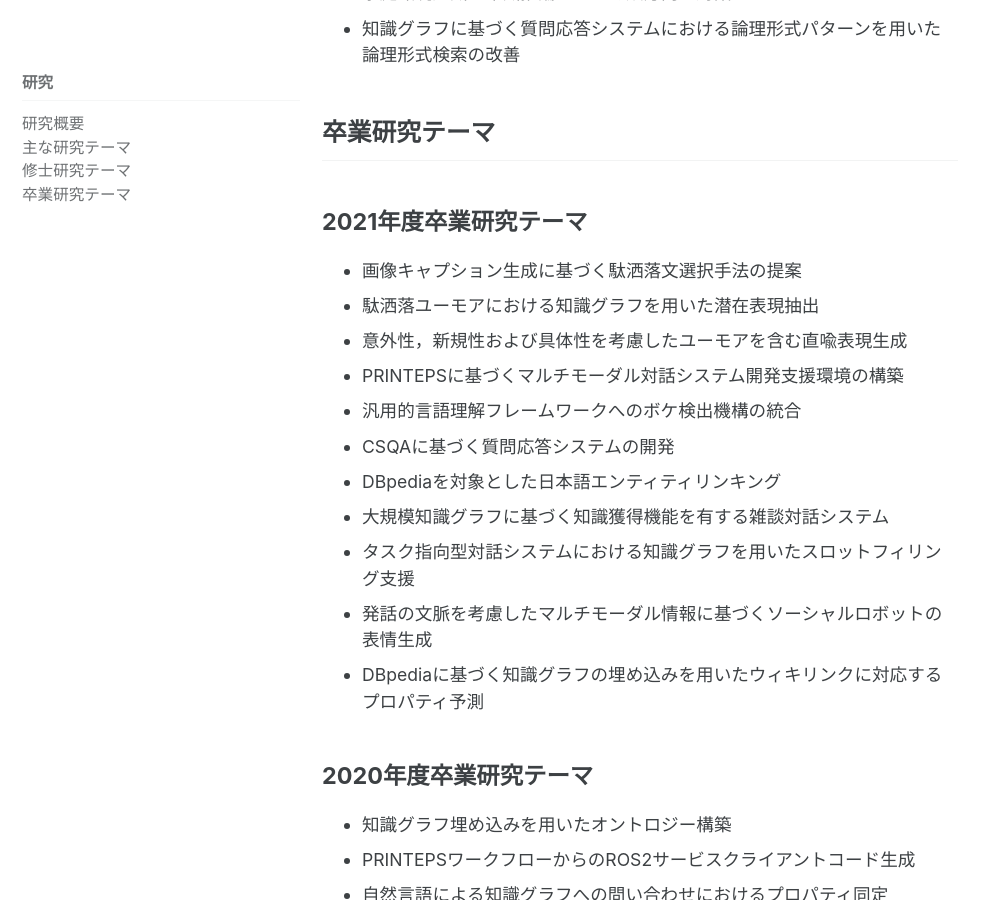
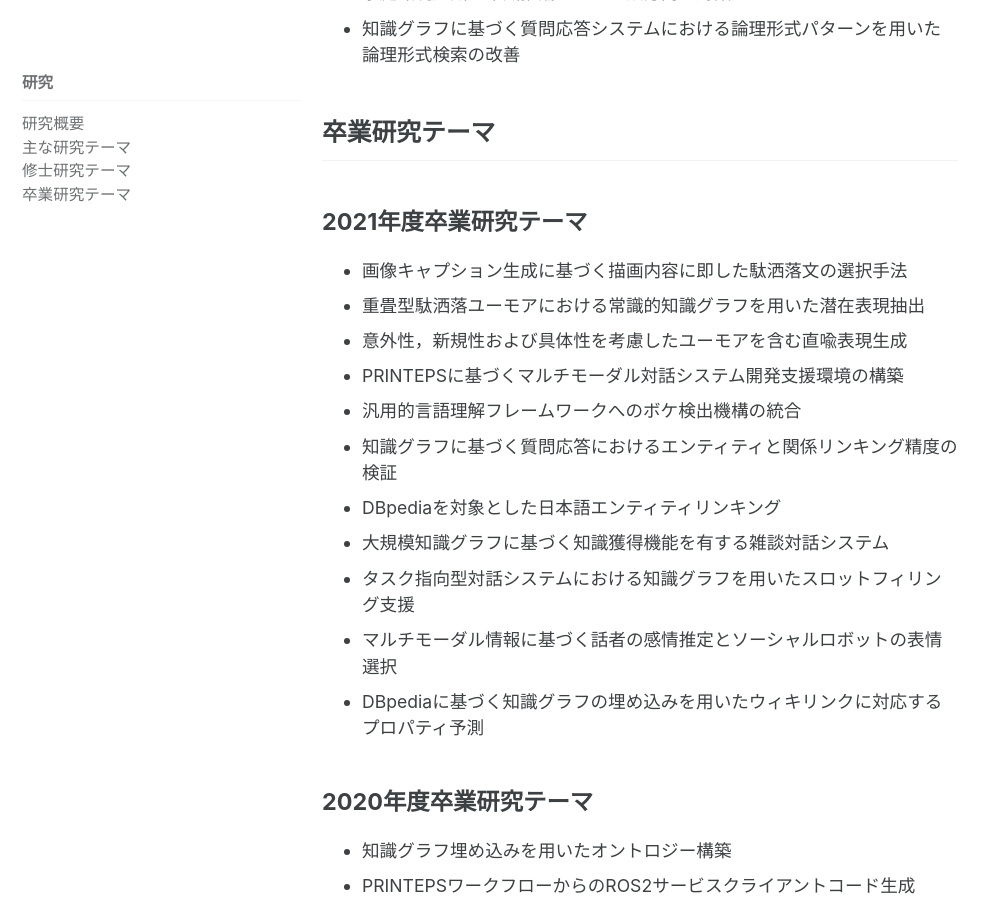
Before and after one commit to ke-lab-it-agu/ke-lab-it-agu.github.io, a Jekyll site: the page built from research.md, in a window 1280 px wide and 900 px high, scrolled down 2185 px. Shown: the whole window, without its empty margins (0-997 px from the left). Built offline with Jekyll 4.4.1, drawn with Linux system fonts in a browser that asks for light colours; cached includes are drawn as plain includes.

Commit message:
update news, publications, research

```diff
--- a/research.md
+++ b/research.md
@@ -32,16 +32,16 @@ sidebar:
 ## 卒業研究テーマ
 
 ### 2021年度卒業研究テーマ
-* 画像キャプション生成に基づく駄洒落文選択手法の提案
-* 駄洒落ユーモアにおける知識グラフを用いた潜在表現抽出
+* 画像キャプション生成に基づく描画内容に即した駄洒落文の選択手法
+* 重畳型駄洒落ユーモアにおける常識的知識グラフを用いた潜在表現抽出
 * 意外性，新規性および具体性を考慮したユーモアを含む直喩表現生成
 * PRINTEPSに基づくマルチモーダル対話システム開発支援環境の構築
 * 汎用的言語理解フレームワークへのボケ検出機構の統合
-* CSQAに基づく質問応答システムの開発
+* 知識グラフに基づく質問応答におけるエンティティと関係リンキング精度の検証
 * DBpediaを対象とした日本語エンティティリンキング
 * 大規模知識グラフに基づく知識獲得機能を有する雑談対話システム
 * タスク指向型対話システムにおける知識グラフを用いたスロットフィリング支援
-* 発話の文脈を考慮したマルチモーダル情報に基づくソーシャルロボットの表情生成
+* マルチモーダル情報に基づく話者の感情推定とソーシャルロボットの表情選択
 * DBpediaに基づく知識グラフの埋め込みを用いたウィキリンクに対応するプロパティ予測
 
 ### 2020年度卒業研究テーマ
```
Also changed, not shown: index.md (+6 -0 lines), publications.md (+7 -0 lines).
